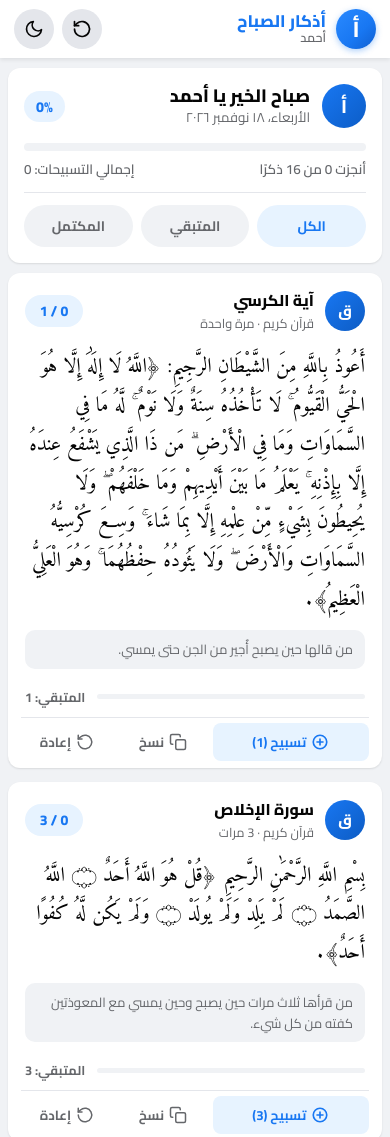
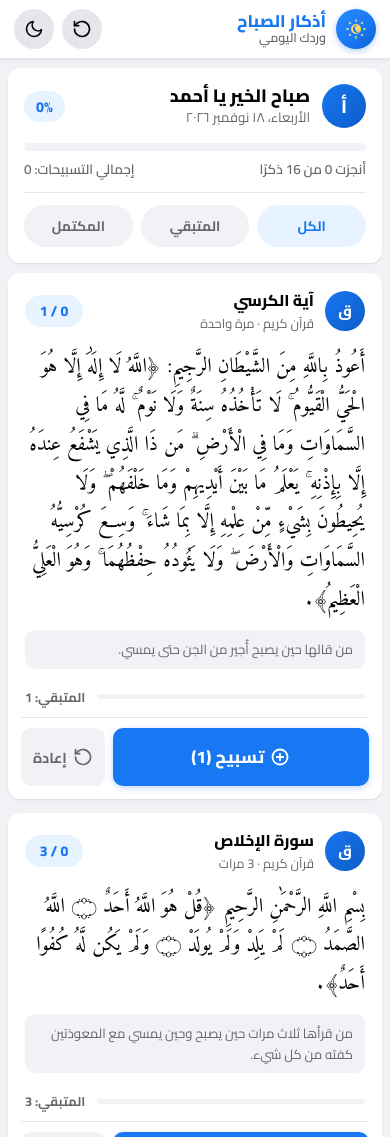
Before and after one commit to notimetocry29-dot/azkar-sabah, a plain HTML site: page index.html in a window 390 px wide. Shown: the top 1137 px of the page. Drawn offline with Linux system fonts and the light colour scheme.

Commit message:
Rename to azkar-sabah, update Adhkar icon, remove copy, enlarge tasbeeh button

```diff
--- a/index.html
+++ b/index.html
@@ -8,7 +8,7 @@
   <meta name="apple-mobile-web-app-capable" content="yes" />
   <meta name="apple-mobile-web-app-status-bar-style" content="default" />
   <meta name="apple-mobile-web-app-title" content="أذكار الصباح" />
-  <title>أذكار الصباح · أحمد</title>
+  <title>أذكار الصباح</title>
   <link rel="manifest" href="./manifest.webmanifest" />
   <link rel="icon" type="image/png" sizes="192x192" href="./icons/icon-192.png" />
   <link rel="apple-touch-icon" sizes="180x180" href="./icons/apple-touch-icon.png" />
@@ -25,10 +25,18 @@
   <header class="fb-navbar">
     <div class="fb-navbar-inner">
       <div class="fb-brand">
-        <div class="fb-logo" aria-hidden="true">أ</div>
+        <div class="fb-logo" aria-hidden="true">
+          <svg viewBox="0 0 36 36" width="24" height="24" fill="none" aria-hidden="true">
+            <circle cx="18" cy="18" r="7.5" fill="#ffd966" />
+            <path d="M19.8 12.2a5.8 5.8 0 1 0 3.9 9.7 4.7 4.7 0 1 1-3.9-9.7z" fill="#1877f2" />
+            <g stroke="#ffe58f" stroke-width="2" stroke-linecap="round">
+              <path d="M18 4.2v2.4M18 29.4v2.4M4.2 18h2.4M29.4 18h2.4M8.2 8.2l1.7 1.7M26.1 26.1l1.7 1.7M27.8 8.2l-1.7 1.7M9.9 26.1l-1.7 1.7" />
+            </g>
+          </svg>
+        </div>
         <div class="fb-brand-text">
           <span class="fb-brand-title">أذكار الصباح</span>
-          <span class="fb-brand-sub">أحمد</span>
+          <span class="fb-brand-sub">وردك اليومي</span>
         </div>
       </div>
 
--- a/script.js
+++ b/script.js
@@ -343,15 +343,7 @@
           <span data-role="count-label">${isCompleted ? "تم بحمد الله" : `تسبيح (${remaining})`}</span>
         </button>
 
-        <button class="fb-action-btn" data-action="copy" type="button">
-          <svg viewBox="0 0 24 24" fill="none" stroke="currentColor" stroke-width="2" stroke-linecap="round" stroke-linejoin="round" aria-hidden="true">
-            <rect x="9" y="9" width="13" height="13" rx="2"></rect>
-            <path d="M5 15H4a2 2 0 0 1-2-2V4a2 2 0 0 1 2-2h9a2 2 0 0 1 2 2v1"></path>
-          </svg>
-          <span>نسخ</span>
-        </button>
-
-        <button class="fb-action-btn" data-action="reset" type="button">
+        <button class="fb-action-btn fb-action-reset" data-action="reset" type="button">
           <svg viewBox="0 0 24 24" fill="none" stroke="currentColor" stroke-width="2" stroke-linecap="round" stroke-linejoin="round" aria-hidden="true">
             <path d="M3 12a9 9 0 1 0 3-6.7L3 8"></path>
             <path d="M3 3v5h5"></path>
@@ -461,13 +453,6 @@
 
     if (action === "increment") {
       handleIncrement(article, item);
-    } else if (action === "copy") {
-      try {
-        await navigator.clipboard.writeText(`${item.title}\n${item.text}`);
-        showToast("تم نسخ الذكر بنجاح");
-      } catch {
-        showToast("تعذر النسخ تلقائيًا");
-      }
     } else if (action === "reset") {
       if (getCount(item.id) === 0) return;
       counts[item.id] = 0;
--- a/styles.css
+++ b/styles.css
@@ -597,58 +597,69 @@ button {
   color: var(--fb-green);
 }
 
-/* Post Footer Action Bar (Facebook Like / Comment / Share style) */
+/* Post Footer Action Bar */
 .dhikr-actions {
   margin: 0 12px;
-  padding: 5px 0 6px;
+  padding: 10px 0 12px;
   border-top: 1px solid var(--fb-divider);
   display: grid;
-  grid-template-columns: 2fr 1fr 1fr;
-  gap: 4px;
+  grid-template-columns: 1fr auto;
+  gap: 8px;
 }
 
 .fb-action-btn {
-  height: 38px;
-  border-radius: 8px;
+  min-height: 54px;
+  padding: 0 16px;
+  border-radius: 10px;
   display: flex;
   align-items: center;
   justify-content: center;
-  gap: 7px;
-  font-size: 0.88rem;
+  gap: 8px;
+  font-size: 0.94rem;
   font-weight: 700;
   color: var(--fb-text-secondary);
-  transition: background-color 0.18s ease, color 0.18s ease, transform 0.12s ease;
+  background-color: var(--fb-surface-alt);
+  transition: background-color 0.18s ease, color 0.18s ease, transform 0.12s ease, box-shadow 0.18s ease;
   user-select: none;
   touch-action: manipulation;
 }
 
 .fb-action-btn:hover {
-  background-color: var(--fb-hover);
+  background-color: var(--fb-btn-hover);
 }
 
 .fb-action-btn:active {
-  transform: scale(0.96);
+  transform: scale(0.975);
 }
 
 .fb-action-btn svg {
-  width: 18px;
-  height: 18px;
+  width: 20px;
+  height: 20px;
   flex-shrink: 0;
 }
 
 .fb-action-count {
-  background-color: var(--fb-blue-soft);
-  color: var(--fb-blue);
+  background-color: var(--fb-blue);
+  color: #ffffff;
+  font-size: 1.05rem;
+  font-weight: 800;
+  letter-spacing: 0.01em;
+  box-shadow: 0 2px 6px rgba(24, 119, 242, 0.28);
 }
 
 .fb-action-count:hover {
-  background-color: var(--fb-blue);
+  background-color: var(--fb-blue-hover);
   color: #ffffff;
+}
+
+.fb-action-reset {
+  min-width: 92px;
 }
 
 .dhikr-post.is-completed .fb-action-count {
   background-color: var(--fb-green-soft);
   color: var(--fb-green);
+  box-shadow: none;
 }
 
 .dhikr-post.is-completed .fb-action-count:hover {
@@ -714,11 +725,22 @@ button {
   }
 
   .dhikr-actions {
-    grid-template-columns: 1.7fr 1fr 1fr;
+    grid-template-columns: 1fr auto;
+    gap: 8px;
   }
 
   .fb-action-btn {
-    font-size: 0.83rem;
-    gap: 5px;
+    min-height: 58px;
+    font-size: 0.9rem;
+    gap: 6px;
+  }
+
+  .fb-action-count {
+    font-size: 1.06rem;
+  }
+
+  .fb-action-reset {
+    min-width: 82px;
+    padding: 0 12px;
   }
 }
--- a/sw.js
+++ b/sw.js
@@ -1,4 +1,4 @@
-const CACHE_NAME = "ahmed-adhkar-pwa-v2";
+const CACHE_NAME = "azkar-sabah-pwa-v3";
 const CORE_ASSETS = [
   "./",
   "./index.html",
```
Also changed, not shown: icons/apple-touch-icon.png, icons/icon-192.png, icons/icon-512.png, icons/icon-maskable-512.png, manifest.webmanifest, 1 other file.
